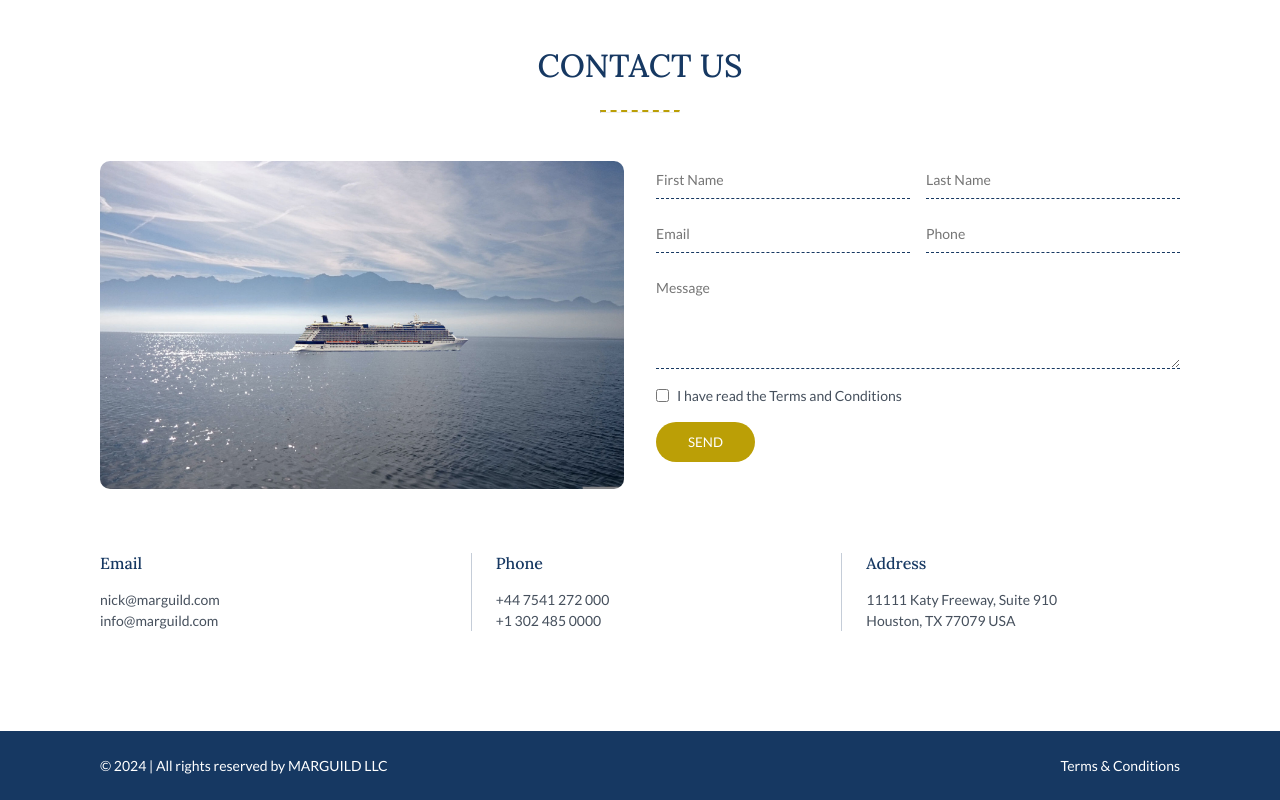
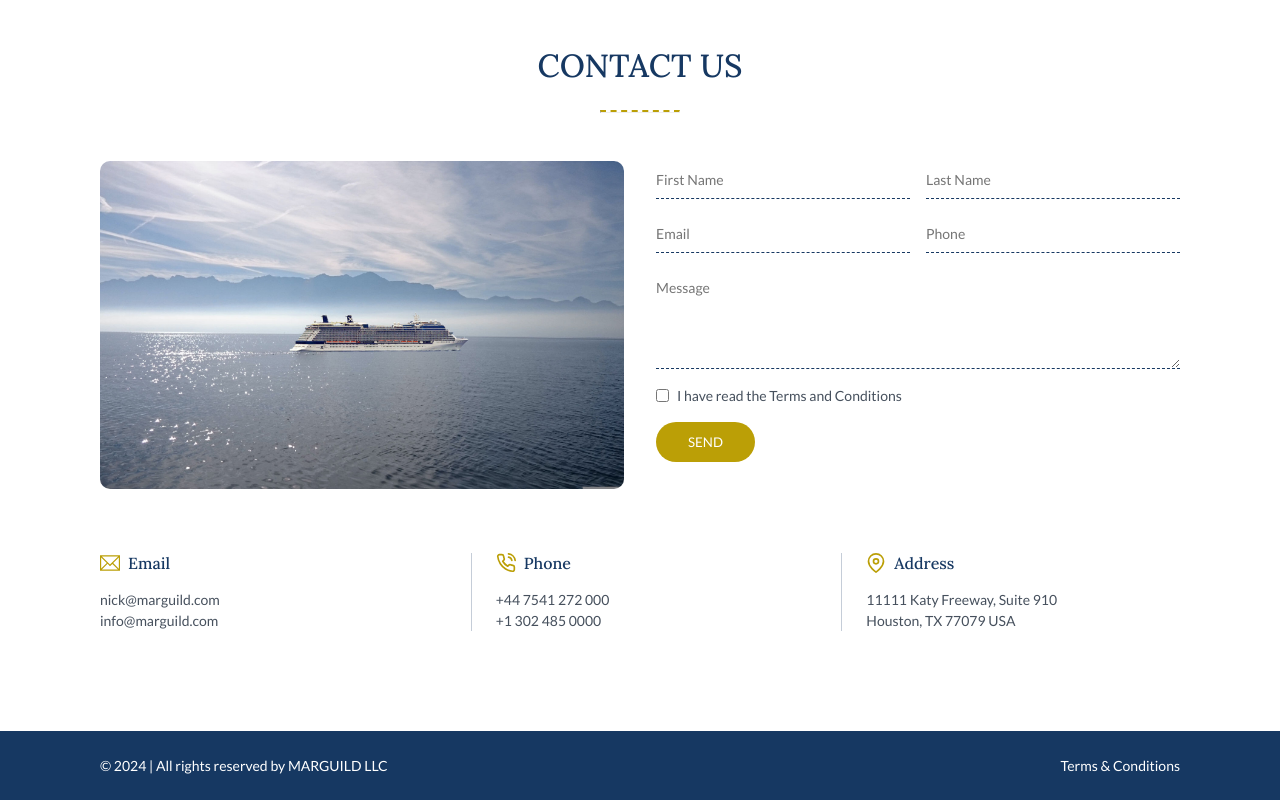
Before and after one commit to Dimeba/marguild, a Next.js app: page / in a window 1280 px wide. Shown: the part 4420-5220 px from the top of the page. Built offline with nearby package versions, Linux system fonts and the light colour scheme.

Commit message:
Added icons to contact section.

```diff
--- a/components/Contact.module.scss
+++ b/components/Contact.module.scss
@@ -86,15 +86,22 @@
 .contactColumn {
 	padding-left: 1.5rem;
 	border-left: 1px solid rgba($color: base.$title, $alpha: 0.25);
-
-	h3 {
-		margin-bottom: 1rem;
-	}
 }
 
 .contactColumn:first-child {
 	border-left: none;
 	padding-left: 0;
+}
+
+.columnTitle {
+	display: flex;
+	align-items: center;
+	gap: 0.5rem;
+	margin-bottom: 1rem;
+
+	svg {
+		color: base.$highlight;
+	}
 }
 
 @media screen and (max-width: 1024px) {
--- a/components/Contact.tsx
+++ b/components/Contact.tsx
@@ -4,6 +4,9 @@ import styles from './Contact.module.scss'
 // components
 import AnimatedDiv from './AnimatedDiv'
 import Image from 'next/image'
+import { TfiEmail } from 'react-icons/tfi'
+import { FiPhoneCall } from 'react-icons/fi'
+import { FiMapPin } from 'react-icons/fi'
 
 // content
 import { contact } from '@/content/contact'
@@ -46,21 +49,30 @@ const Contact = () => {
 
 			<div className={`container ${styles.contactColumns}`}>
 				<AnimatedDiv cssClass={styles.contactColumn}>
-					<h3>Email</h3>
+					<div className={styles.columnTitle}>
+						<TfiEmail size={20} />
+						<h3>Email</h3>
+					</div>
 					{contact.email.map((email, index) => (
 						<p key={index}>{email}</p>
 					))}
 				</AnimatedDiv>
 
 				<AnimatedDiv cssClass={styles.contactColumn}>
-					<h3>Phone</h3>
+					<div className={styles.columnTitle}>
+						<FiPhoneCall size={20} />
+						<h3>Phone</h3>
+					</div>
 					{contact.phone.map((phone, index) => (
 						<p key={index}>{phone}</p>
 					))}
 				</AnimatedDiv>
 
 				<AnimatedDiv cssClass={styles.contactColumn}>
-					<h3>Address</h3>
+					<div className={styles.columnTitle}>
+						<FiMapPin size={20} />
+						<h3>Address</h3>
+					</div>
 					{contact.address.map((address, index) => (
 						<p key={index}>{address}</p>
 					))}
```
